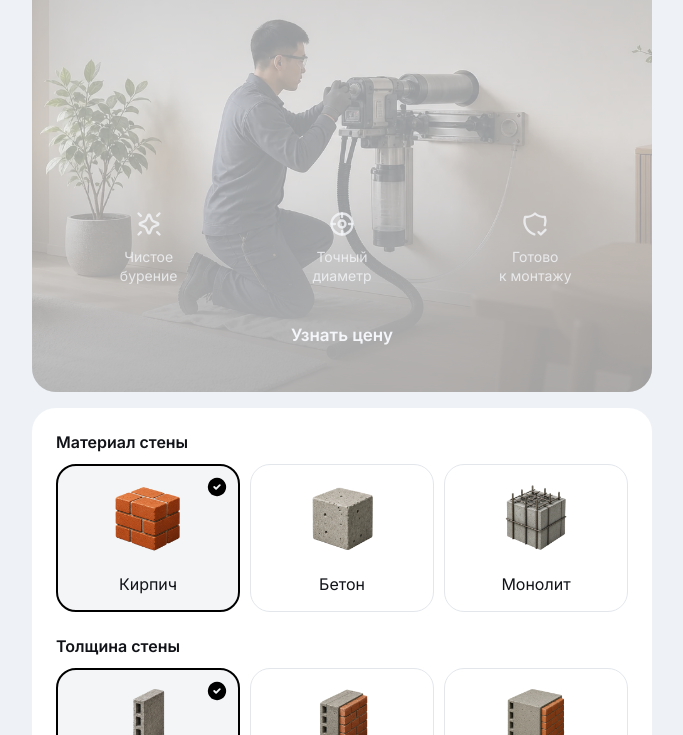
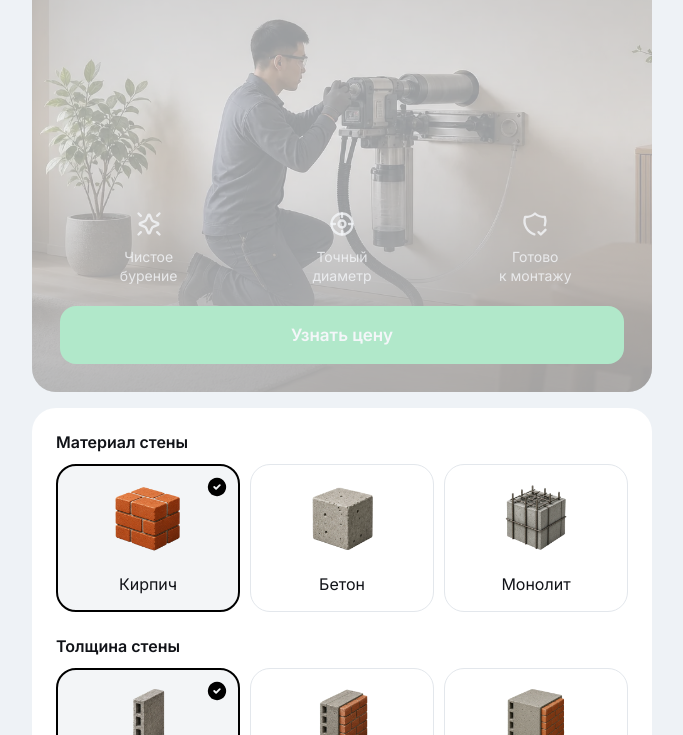
Before and after one commit to method71/burgilau, a website built with Vite: page index.html in a window 1280 px wide. In both pictures the pointer is over the link 640 px from the left and 641 px from the top of the page. Shown: the part 306-1041 px from the top of the page, without its empty margins (298-981 px from the left). Built offline with nearby package versions, Linux system fonts and the light colour scheme.

Commit message:
fix: keep button background visible on hover

```diff
--- a/src/scss/components/_button.scss
+++ b/src/scss/components/_button.scss
@@ -34,7 +34,8 @@
   }
 
   &:hover {
-    background: var(--color-accent)-hover;
+    background: var(--color-accent-hover);
+    background: color-mix(in srgb, var(--color-accent), white 12%);
   }
 
   &:active {
```
